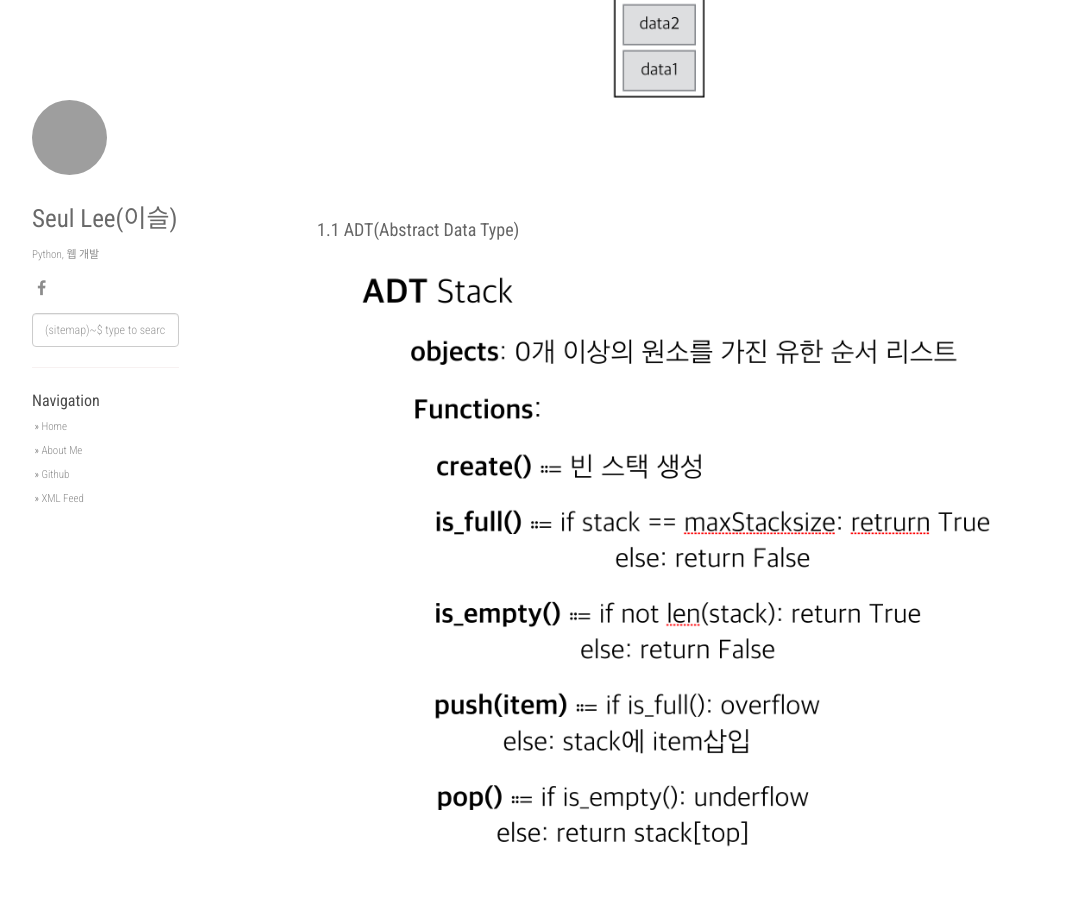
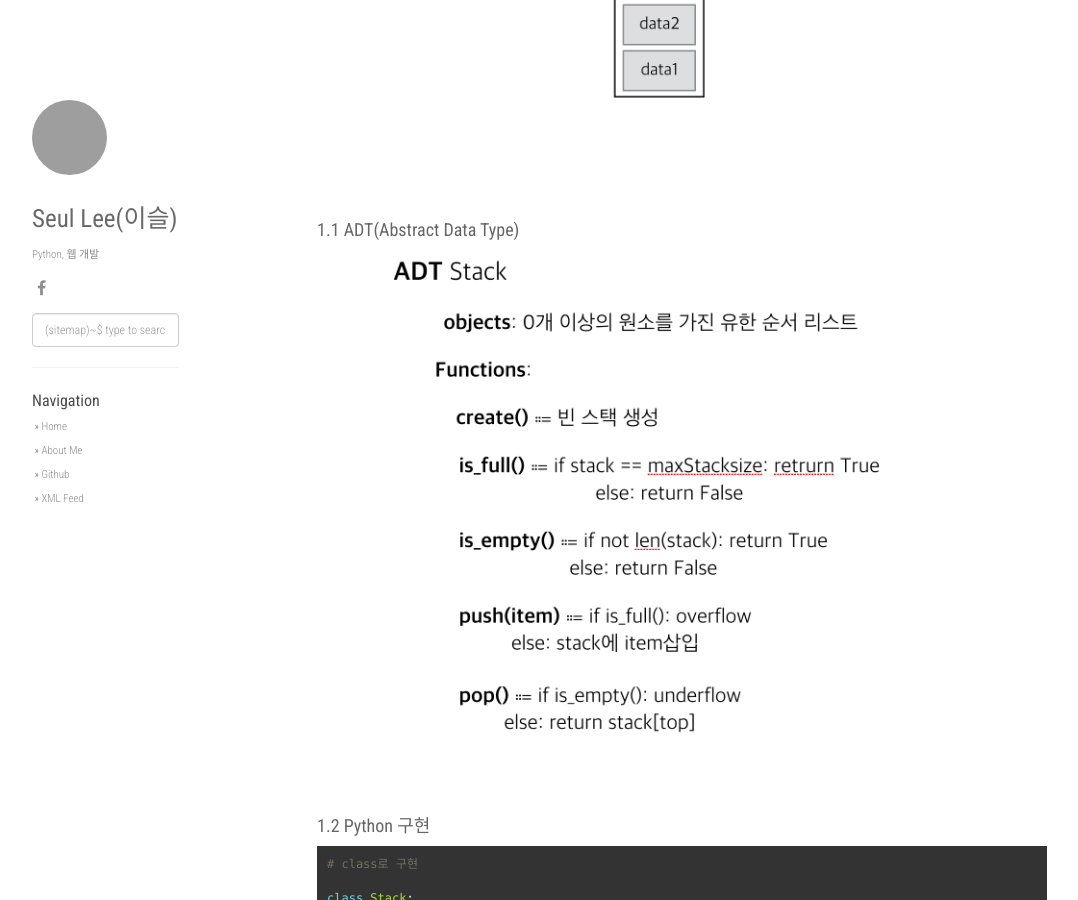
Before and after one commit to lee-seul/lee-seul.github.com, a Jekyll site: the page built from _posts/2017-03-28-data-structure-01.markdown, in a window 1280 px wide and 900 px high, scrolled down 571 px. Shown: the whole window, without its empty margins (53-1131 px from the left). Built offline with Jekyll 4.4.1, drawn with Linux system fonts in a browser that asks for light colours; nearby versions of some CDN libraries; comment, search, counter and statistics services are not loaded; grey boxes are pictures that could not be loaded.

Commit message:
stack ADT 이미지 변경

```diff
--- a/_posts/2017-03-28-data-structure-01.markdown
+++ b/_posts/2017-03-28-data-structure-01.markdown
@@ -29,7 +29,7 @@ data 출력 순서 [data5, data4, data3, data2, data1]
 
 #### 1.1 ADT(Abstract Data Type)
 
-![branch Image](https://raw.githubusercontent.com/lee-seul/lee-seul.github.com/master/static/img/_posts/stackADT.png)
+![branch Image](https://raw.githubusercontent.com/lee-seul/lee-seul.github.com/master/static/img/_posts/stackADT_small.png)
 
 
 <br/>
```
Also changed, not shown: static/img/_posts/stackADT.png (deleted), static/img/_posts/stackADT_small.png (added).
